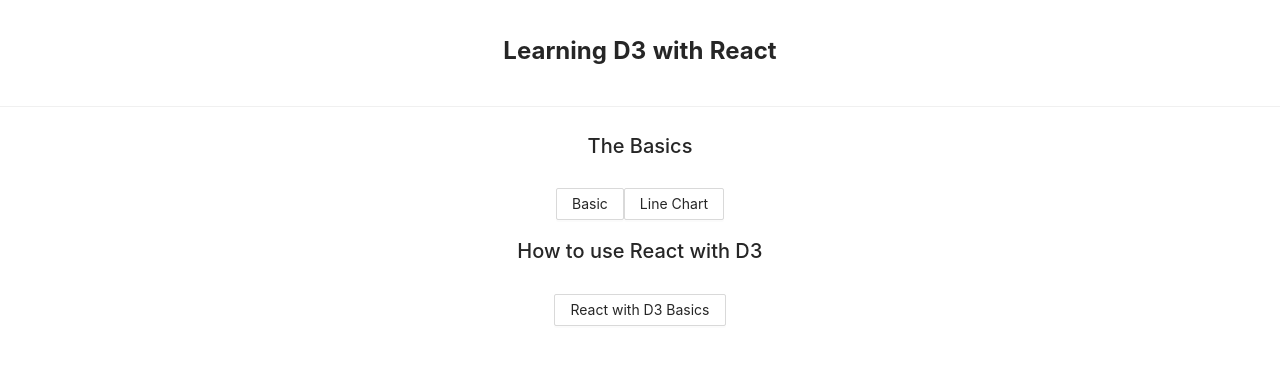
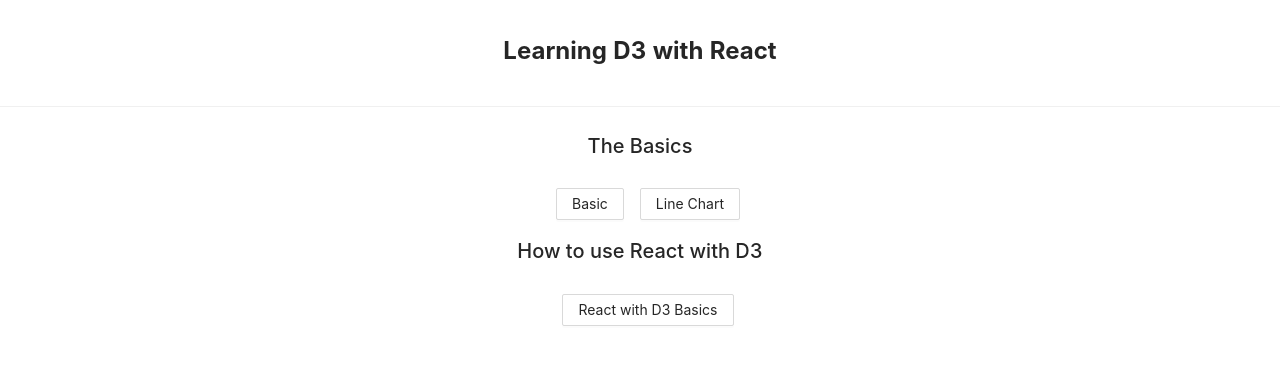
Before and after one commit to juajang/react-d3, a React (Create React App) app: page /line-chart in a window 1280 px wide. Shown: the top 376 px of the page. Built offline with nearby package versions, Linux system fonts and the light colour scheme.

Commit message:
modify styling

```diff
--- a/src/App.jsx
+++ b/src/App.jsx
@@ -1,5 +1,5 @@
 import React from "react";
-import { BrowserRouter as Router, Switch, Route, Link } from "react-router-dom";
+import { BrowserRouter as Router, Switch, Route } from "react-router-dom";
 import "./App.css";
 import 'antd/dist/antd.css';
 import "./index.css";
--- a/src/components/common/LinkButton.jsx
+++ b/src/components/common/LinkButton.jsx
@@ -3,7 +3,7 @@
 import { Link } from "react-router-dom";
 
 const LinkButton = ({ name, url }) => (
-  <Link to={url}>
+  <Link to={url} style={{ marginLeft: '1rem' }}>
     <Button>{name}</Button>
   </Link>
 );
--- a/src/pages/LineChartJs.jsx
+++ b/src/pages/LineChartJs.jsx
@@ -3,11 +3,12 @@
 
 const LineChart = (props) => {
   const ref = useRef();
-  const margin = {top: 20, right: 30, bottom: 30, left: 40};
   const [jsonData, setJsonData] = useState([]);
   const [graphHeight, setGraphData] = useState(0);
 
   useEffect(() => {
+    const margin = {top: 20, right: 30, bottom: 30, left: 40};
+
     setJsonData(props.values);
     setGraphData(props.height);
 
@@ -60,7 +61,7 @@
       .attr('stroke-linecap', 'round')
       .attr('d', d3Type);
 
-  }, [jsonData, graphHeight, props, margin]);
+  }, [jsonData, graphHeight, props]);
 
   return (
     <>
```
